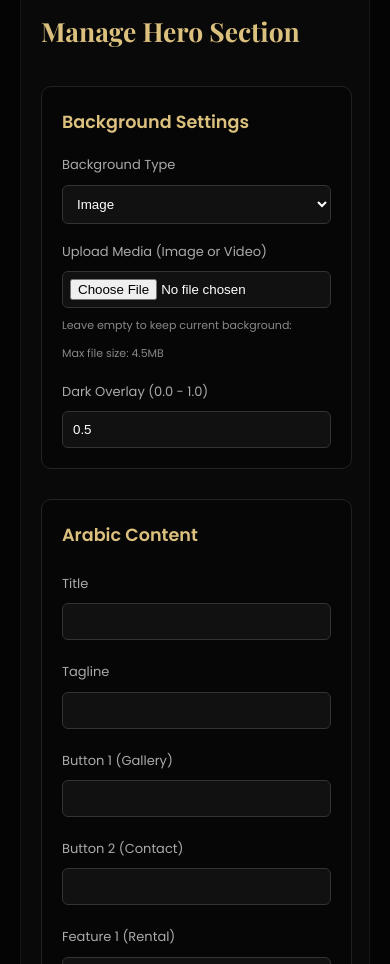
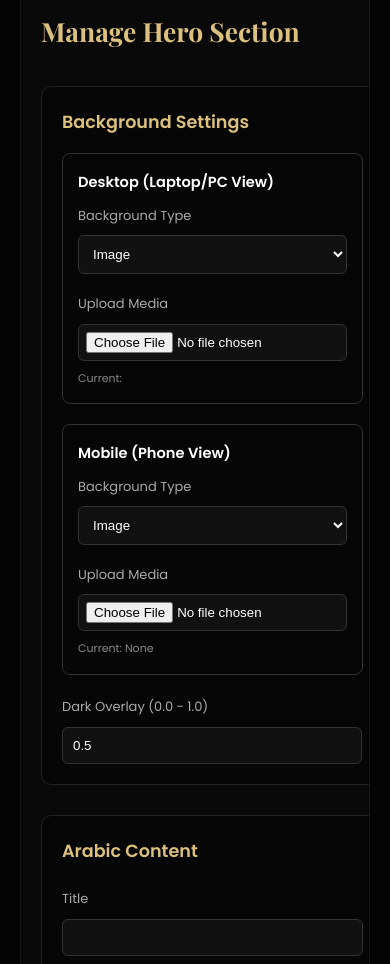
Before and after one commit to N97-M/-FIORA, a Next.js app: page /admin/dashboard in a window 390 px wide. Shown: the part 1048-2012 px from the top of the page. Built offline with nearby package versions, Linux system fonts and the light colour scheme; no server answers; the database is empty.

Commit message:
feat: Responsive Desktop and Mobile Hero Media

```diff
--- a/src/app/api/hero/route.ts
+++ b/src/app/api/hero/route.ts
@@ -7,6 +7,7 @@ export async function POST(request: NextRequest) {
 
     const hero = await prisma.hero.findFirst()
     const finalImageUrl = body.image_url || hero?.image_url || '/hero-bg.jpg'
+    const finalMobileImageUrl = body.mobile_image_url || hero?.mobile_image_url || ''
 
     const data = {
       title_ar: body.title_ar || '',
@@ -25,6 +26,8 @@ export async function POST(request: NextRequest) {
       feat_3_en: body.feat_3_en || '',
       bg_type: body.bg_type || 'IMAGE',
       image_url: finalImageUrl,
+      mobile_bg_type: body.mobile_bg_type || 'IMAGE',
+      mobile_image_url: finalMobileImageUrl,
       overlay_opacity: parseFloat(body.overlay) || 0.5
     }
 
--- a/src/app/components/EditItemForm.tsx
+++ b/src/app/components/EditItemForm.tsx
@@ -22,7 +22,7 @@ export default function EditItemForm({ item, fields, apiEndpoint, onSuccess, onC
 
   const handleChange = (e: React.ChangeEvent<HTMLInputElement | HTMLTextAreaElement>) => {
     const { name, value } = e.target;
-    setFormData((prev) => ({ ...prev, [name]: value }));
+    setFormData((prev: Record<string, any>) => ({ ...prev, [name]: value }));
   };
 
   const handleSubmit = async (e: React.FormEvent) => {
--- a/src/app/globals.css
+++ b/src/app/globals.css
@@ -232,10 +232,28 @@ header.scrolled .logo {
 /* Hero */
 .hero {
     min-height: 100vh;
-    background: linear-gradient(rgba(0,0,0,0.65), rgba(0,0,0,0.65)), url('https://images.unsplash.com/photo-1519167758481-83f550bb49b3?auto=format&fit=crop&w=1950&q=80');
-    background-size: cover; background-position: center; background-attachment: fixed;
+    background: none; /* Managed by React components */
     display: flex; flex-direction: column; justify-content: center; align-items: center;
     text-align: center; color: var(--white); padding: 100px 20px;
+    position: relative;
+    overflow: hidden;
+}
+
+/* Responsive Hero Media */
+.hero-desktop-media {
+    display: block;
+}
+.hero-mobile-media {
+    display: none;
+}
+
+@media (max-width: 768px) {
+    .hero-desktop-media {
+        display: none !important;
+    }
+    .hero-mobile-media {
+        display: block !important;
+    }
 }
 
 .hero h1 {
--- a/src/components/HeroForm.tsx
+++ b/src/components/HeroForm.tsx
@@ -13,7 +13,8 @@ export default function HeroForm({ initialHero }: { initialHero: any }) {
   const [loading, setLoading] = useState(false)
   const [message, setMessage] = useState('')
   const [error, setError] = useState('')
-  const [mediaFile, setMediaFile] = useState<File | null>(null)
+  const [desktopMediaFile, setDesktopMediaFile] = useState<File | null>(null)
+  const [mobileMediaFile, setMobileMediaFile] = useState<File | null>(null)
 
   const [formData, setFormData] = useState({
     title_ar: initialHero?.title_ar || '',
@@ -31,6 +32,7 @@ export default function HeroForm({ initialHero }: { initialHero: any }) {
     feat_3_ar: initialHero?.feat_3_ar || '',
     feat_3_en: initialHero?.feat_3_en || '',
     bg_type: initialHero?.bg_type || 'IMAGE',
+    mobile_bg_type: initialHero?.mobile_bg_type || 'IMAGE',
     overlay: initialHero?.overlay_opacity?.toString() || '0.5',
   })
 
@@ -46,34 +48,45 @@ export default function HeroForm({ initialHero }: { initialHero: any }) {
     setError('')
 
     try {
-      // Step 1: If a new file was selected, upload it first via /api/upload
+      // Step 1: Upload Desktop Media
       let imageUrl = initialHero?.image_url || '/hero-bg.jpg'
+      const MAX_FILE_SIZE = 4.5 * 1024 * 1024 // 4.5 MB
 
-      if (mediaFile && mediaFile.size > 0) {
-        // Client-side file size validation (Vercel limit is 4.5MB for serverless functions)
-        const MAX_FILE_SIZE = 4.5 * 1024 * 1024 // 4.5 MB
-        if (mediaFile.size > MAX_FILE_SIZE) {
-          throw new Error('The selected media file is too large. The maximum allowed size is 4.5MB. Please compress your file or use a smaller version.')
+      if (desktopMediaFile && desktopMediaFile.size > 0) {
+        if (desktopMediaFile.size > MAX_FILE_SIZE) {
+          throw new Error('Desktop media file is too large. Max allowed size is 4.5MB.')
         }
+        const uploadForm = new FormData()
+        uploadForm.append('file', desktopMediaFile)
 
-        const uploadForm = new FormData()
-        uploadForm.append('file', mediaFile)
-
-        const uploadRes = await fetch('/api/upload', {
-          method: 'POST',
-          body: uploadForm
-        })
-
+        const uploadRes = await fetch('/api/upload', { method: 'POST', body: uploadForm })
         if (!uploadRes.ok) {
-          if (uploadRes.status === 413) {
-            throw new Error('The selected background media file is too large. Please compress the file or use a smaller version.')
-          }
+          if (uploadRes.status === 413) throw new Error('Desktop media file is too large.')
           const uploadErr = await uploadRes.json().catch(() => ({}))
-          throw new Error(uploadErr.error || 'Failed to upload media file')
+          throw new Error(uploadErr.error || 'Failed to upload desktop media')
         }
-
         const uploadData = await uploadRes.json()
         imageUrl = uploadData.url
+      }
+
+      // Step 1.5: Upload Mobile Media
+      let mobileImageUrl = initialHero?.mobile_image_url || ''
+
+      if (mobileMediaFile && mobileMediaFile.size > 0) {
+        if (mobileMediaFile.size > MAX_FILE_SIZE) {
+          throw new Error('Mobile media file is too large. Max allowed size is 4.5MB.')
+        }
+        const uploadForm = new FormData()
+        uploadForm.append('file', mobileMediaFile)
+
+        const uploadRes = await fetch('/api/upload', { method: 'POST', body: uploadForm })
+        if (!uploadRes.ok) {
+          if (uploadRes.status === 413) throw new Error('Mobile media file is too large.')
+          const uploadErr = await uploadRes.json().catch(() => ({}))
+          throw new Error(uploadErr.error || 'Failed to upload mobile media')
+        }
+        const uploadData = await uploadRes.json()
+        mobileImageUrl = uploadData.url
       }
 
       // Step 2: Send all hero data as JSON
@@ -83,6 +96,7 @@ export default function HeroForm({ initialHero }: { initialHero: any }) {
         body: JSON.stringify({
           ...formData,
           image_url: imageUrl,
+          mobile_image_url: mobileImageUrl,
         })
       })
 
@@ -123,27 +137,46 @@ export default function HeroForm({ initialHero }: { initialHero: any }) {
         {/* Background Settings */}
         <div style={{ background: 'rgba(0,0,0,0.3)', padding: '20px', borderRadius: '10px', border: '1px solid #222' }}>
           <h4 style={{ marginBottom: '15px', color: '#DBC07E' }}>Background Settings</h4>
-          <div className="admin-grid-3">
-            <div style={{ display: 'grid', gap: '8px' }}>
+
+          <div className="admin-grid-2" style={{ marginBottom: '20px' }}>
+            {/* Desktop Media */}
+            <div style={{ display: 'grid', gap: '8px', padding: '15px', border: '1px solid #333', borderRadius: '8px' }}>
+              <h5 style={{ margin: 0, color: '#fff' }}>Desktop (Laptop/PC View)</h5>
               <label style={{ color: '#aaa', fontSize: '13px' }}>Background Type</label>
               <select name="bg_type" value={formData.bg_type} onChange={handleChange} style={{ padding: '10px', background: '#111', border: '1px solid #333', color: '#fff', borderRadius: '6px' }}>
                 <option value="IMAGE">Image</option>
                 <option value="VIDEO">Video</option>
               </select>
-            </div>
-
-            <div style={{ display: 'grid', gap: '8px' }}>
-              <label style={{ color: '#aaa', fontSize: '13px' }}>Upload Media (Image or Video)</label>
+              <label style={{ color: '#aaa', fontSize: '13px', marginTop: '10px' }}>Upload Media</label>
               <input
                 type="file"
                 accept="image/*,video/mp4,video/webm"
-                onChange={(e) => setMediaFile(e.target.files?.[0] || null)}
+                onChange={(e) => setDesktopMediaFile(e.target.files?.[0] || null)}
                 style={{ padding: '7px', background: '#111', border: '1px solid #333', color: '#fff', borderRadius: '6px' }}
               />
-              <small style={{ color: '#888', fontSize: '11px', wordBreak: 'break-all' }}>Leave empty to keep current background: {initialHero?.image_url}</small>
-              <small style={{ color: '#888', fontSize: '11px' }}>Max file size: 4.5MB</small>
+              <small style={{ color: '#888', fontSize: '11px', wordBreak: 'break-all' }}>Current: {initialHero?.image_url}</small>
             </div>
 
+            {/* Mobile Media */}
+            <div style={{ display: 'grid', gap: '8px', padding: '15px', border: '1px solid #333', borderRadius: '8px' }}>
+              <h5 style={{ margin: 0, color: '#fff' }}>Mobile (Phone View)</h5>
+              <label style={{ color: '#aaa', fontSize: '13px' }}>Background Type</label>
+              <select name="mobile_bg_type" value={formData.mobile_bg_type} onChange={handleChange} style={{ padding: '10px', background: '#111', border: '1px solid #333', color: '#fff', borderRadius: '6px' }}>
+                <option value="IMAGE">Image</option>
+                <option value="VIDEO">Video</option>
+              </select>
+              <label style={{ color: '#aaa', fontSize: '13px', marginTop: '10px' }}>Upload Media</label>
+              <input
+                type="file"
+                accept="image/*,video/mp4,video/webm"
+                onChange={(e) => setMobileMediaFile(e.target.files?.[0] || null)}
+                style={{ padding: '7px', background: '#111', border: '1px solid #333', color: '#fff', borderRadius: '6px' }}
+              />
+              <small style={{ color: '#888', fontSize: '11px', wordBreak: 'break-all' }}>Current: {initialHero?.mobile_image_url || 'None'}</small>
+            </div>
+          </div>
+
+          <div style={{ maxWidth: '300px' }}>
             <InputField label="Dark Overlay (0.0 - 1.0)" name="overlay" value={formData.overlay} onChange={handleChange} />
           </div>
         </div>
```
Also changed, not shown: src/app/page.tsx (+23 -32 lines), 2 other files (tests, documents, lock files or other folders).
